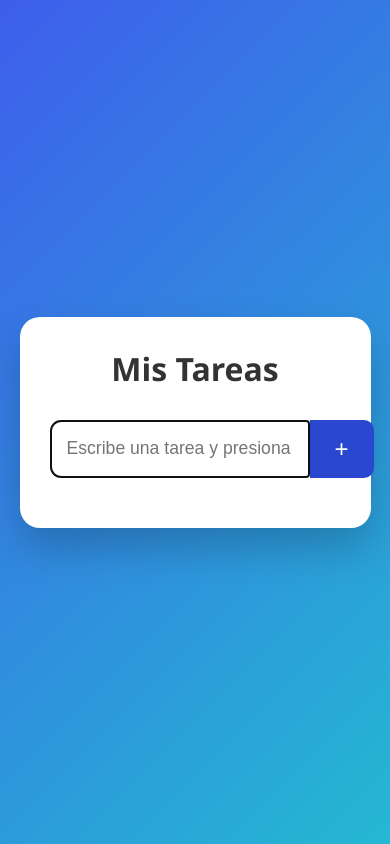
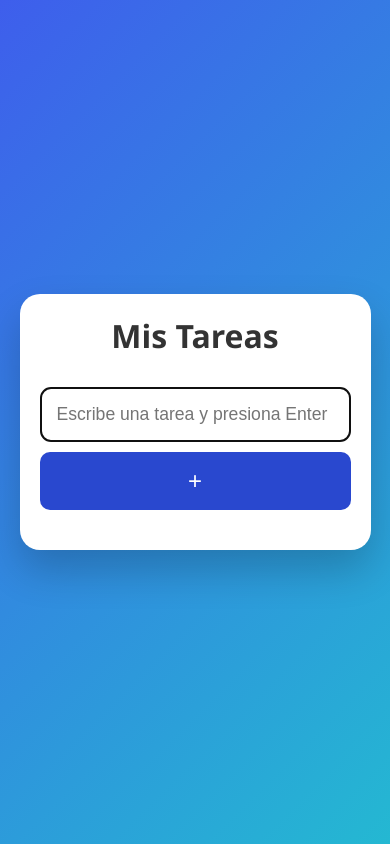
Before and after one commit to Matia163/matias-chamorro, a plain HTML site: page lista_tareas/index.html in a window 390 px wide. Drawn offline with Linux system fonts and the light colour scheme.

Commit message:
responsive movil

```diff
--- a/lista_tareas/style.css
+++ b/lista_tareas/style.css
@@ -62,3 +62,22 @@ h1 { text-align: center; margin-bottom: 30px; color: #333; }
     border-radius: 50%;
     cursor: pointer;
 }
+
+/* === RESPONSIVE PERFECTO EN MÓVIL === */
+@media (max-width: 480px) {
+    .container {
+        padding: 20px;
+        margin: 10px;
+    }
+    .input-box {
+        flex-direction: column;
+    }
+    #nueva-tarea {
+        border-radius: 10px !important;
+        margin-bottom: 10px;
+    }
+    #agregar {
+        border-radius: 10px !important;
+        padding: 15px;
+    }
+}
```
